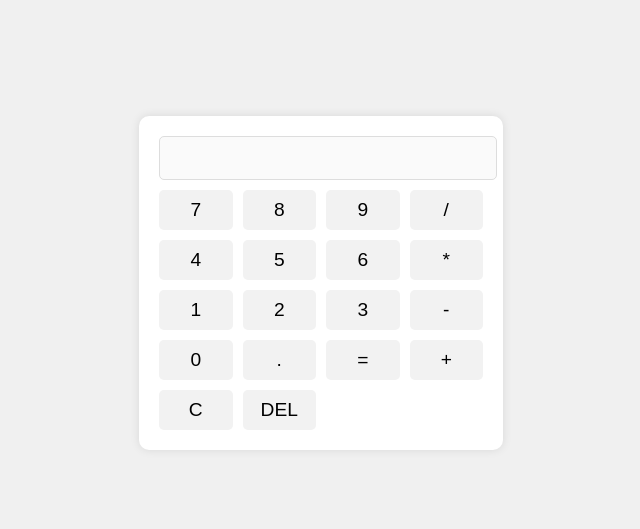
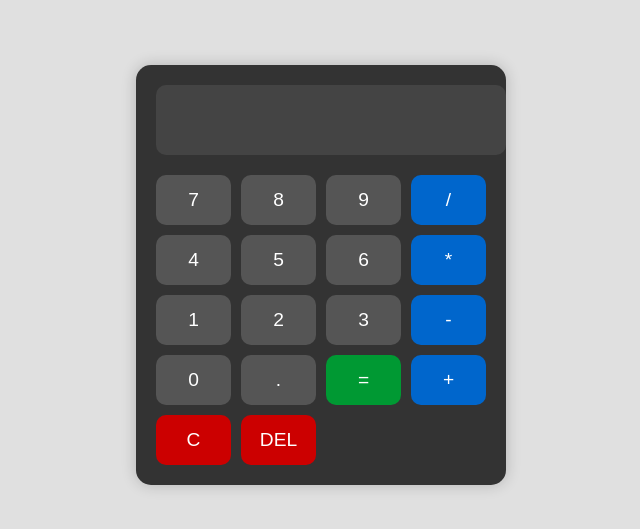
Before and after one commit to Danu012/Git-Practice, a plain HTML site: page index.html in a window 1280 px wide. Shown: the part 125-654 px from the top of the page, without its empty margins (319-959 px from the left). Drawn offline with Linux system fonts and the light colour scheme.

Commit message:
Css Updated

```diff
--- a/index.html
+++ b/index.html
@@ -3,31 +3,34 @@
 <head>
     <meta charset="UTF-8">
     <meta name="viewport" content="width=device-width, initial-scale=1.0">
-    <title>Simple Calculator</title>
+    <title>Professional Calculator</title>
     <style>
         body {
-            font-family: Arial, sans-serif;
+            font-family: 'Segoe UI', Tahoma, Geneva, Verdana, sans-serif;
             display: flex;
             justify-content: center;
             align-items: center;
             height: 100vh;
-            background-color: #f0f0f0;
+            background-color: #e0e0e0;
+            margin: 0;
         }
         .calculator {
-            background-color: #fff;
+            background-color: #333;
             padding: 20px;
-            border-radius: 10px;
-            box-shadow: 0 0 10px rgba(0, 0, 0, 0.1);
+            border-radius: 15px;
+            box-shadow: 0 0 15px rgba(0, 0, 0, 0.2);
         }
         .display {
             width: 100%;
-            height: 40px;
+            height: 50px;
             text-align: right;
-            margin-bottom: 10px;
-            padding-right: 10px;
-            border: 1px solid #ddd;
-            border-radius: 5px;
+            margin-bottom: 20px;
+            padding: 10px;
+            border: none;
+            border-radius: 10px;
             font-size: 1.5em;
+            color: #fff;
+            background-color: #444;
         }
         .buttons {
             display: grid;
@@ -36,16 +39,37 @@
         }
         .buttons button {
             width: 100%;
-            height: 40px;
+            height: 50px;
             font-size: 1.2em;
             border: none;
-            border-radius: 5px;
-            background-color: #f2f2f2;
+            border-radius: 10px;
             cursor: pointer;
             transition: background-color 0.3s;
+            color: #fff;
         }
-        .buttons button:hover {
-            background-color: #ddd;
+        .buttons button.number {
+            background-color: #555;
+        }
+        .buttons button.number:hover {
+            background-color: #777;
+        }
+        .buttons button.operator {
+            background-color: #0066cc;
+        }
+        .buttons button.operator:hover {
+            background-color: #005bb5;
+        }
+        .buttons button.equals {
+            background-color: #009933;
+        }
+        .buttons button.equals:hover {
+            background-color: #00802b;
+        }
+        .buttons button.clear, .buttons button.delete {
+            background-color: #cc0000;
+        }
+        .buttons button.clear:hover, .buttons button.delete:hover {
+            background-color: #b30000;
         }
     </style>
 </head>
@@ -53,24 +77,24 @@
     <div class="calculator">
         <input type="text" class="display" id="display" disabled>
         <div class="buttons">
-            <button onclick="appendNumber('7')">7</button>
-            <button onclick="appendNumber('8')">8</button>
-            <button onclick="appendNumber('9')">9</button>
-            <button onclick="appendOperator('/')">/</button>
-            <button onclick="appendNumber('4')">4</button>
-            <button onclick="appendNumber('5')">5</button>
-            <button onclick="appendNumber('6')">6</button>
-            <button onclick="appendOperator('*')">*</button>
-            <button onclick="appendNumber('1')">1</button>
-            <button onclick="appendNumber('2')">2</button>
-            <button onclick="appendNumber('3')">3</button>
-            <button onclick="appendOperator('-')">-</button>
-            <button onclick="appendNumber('0')">0</button>
-            <button onclick="appendNumber('.')">.</button>
-            <button onclick="calculate()">=</button>
-            <button onclick="appendOperator('+')">+</button>
-            <button onclick="clearDisplay()">C</button>
-            <button onclick="deleteLast()">DEL</button>
+            <button class="number" onclick="appendNumber('7')">7</button>
+            <button class="number" onclick="appendNumber('8')">8</button>
+            <button class="number" onclick="appendNumber('9')">9</button>
+            <button class="operator" onclick="appendOperator('/')">/</button>
+            <button class="number" onclick="appendNumber('4')">4</button>
+            <button class="number" onclick="appendNumber('5')">5</button>
+            <button class="number" onclick="appendNumber('6')">6</button>
+            <button class="operator" onclick="appendOperator('*')">*</button>
+            <button class="number" onclick="appendNumber('1')">1</button>
+            <button class="number" onclick="appendNumber('2')">2</button>
+            <button class="number" onclick="appendNumber('3')">3</button>
+            <button class="operator" onclick="appendOperator('-')">-</button>
+            <button class="number" onclick="appendNumber('0')">0</button>
+            <button class="number" onclick="appendNumber('.')">.</button>
+            <button class="equals" onclick="calculate()">=</button>
+            <button class="operator" onclick="appendOperator('+')">+</button>
+            <button class="clear" onclick="clearDisplay()">C</button>
+            <button class="delete" onclick="deleteLast()">DEL</button>
         </div>
     </div>
 
```
